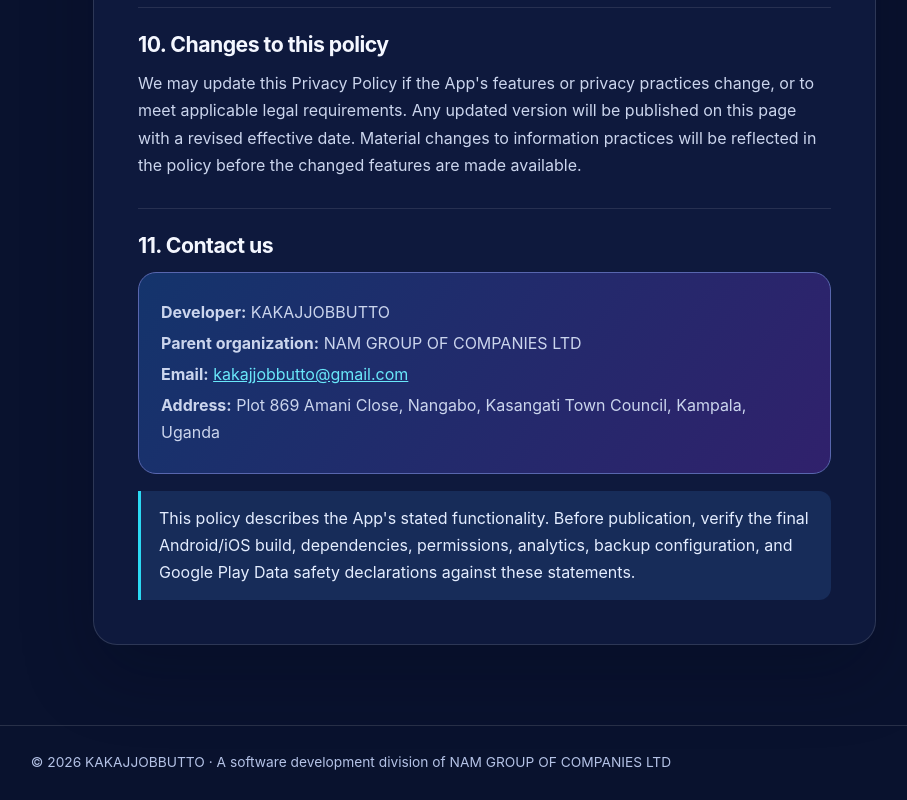
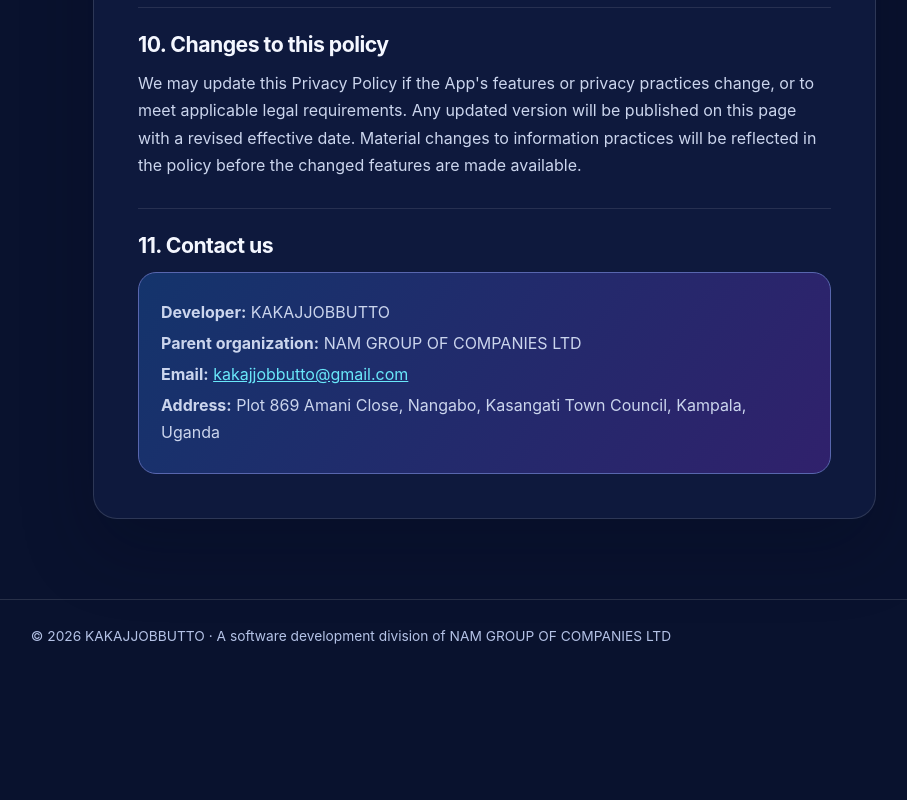
Before and after one commit to kakajjobbutto/maka, a plain HTML site: page kyenkanyi-game-privacy-policy.html in a window 1280 px wide. Shown: the part 2734-3534 px from the top of the page, without its empty margins (289-1196 px from the left). After the commit the page ends 3407 px from the top, so only its background shows below. Drawn offline with Linux system fonts and the light colour scheme.

Commit message:
Update kyenkanyi-game-privacy-policy.html

```diff
--- a/kyenkanyi-game-privacy-policy.html
+++ b/kyenkanyi-game-privacy-policy.html
@@ -24,6 +24,6 @@
 <section id="security"><h2>8. Data security</h2><p>Because Kyenkanyi does not transmit gameplay data to developer-operated servers, its design limits exposure of user information. Locally saved game progress remains subject to the security and backup settings of your device. No method of electronic storage can be guaranteed completely secure.</p></section>
 <section id="choices"><h2>9. Your choices and data deletion</h2><p>You can play without creating an account or providing personal information. You can remove locally saved progress by clearing the App's storage in your device settings or uninstalling the App, subject to any operating-system backup behavior. There is no Kyenkanyi cloud account to delete.</p><p>For questions about any email correspondence you have sent to us, contact the developer directly.</p></section>
 <section id="changes"><h2>10. Changes to this policy</h2><p>We may update this Privacy Policy if the App's features or privacy practices change, or to meet applicable legal requirements. Any updated version will be published on this page with a revised effective date. Material changes to information practices will be reflected in the policy before the changed features are made available.</p></section>
-<section id="contact"><h2>11. Contact us</h2><div class="contact"><p><strong>Developer:</strong> KAKAJJOBBUTTO</p><p><strong>Parent organization:</strong> NAM GROUP OF COMPANIES LTD</p><p><strong>Email:</strong> <a href="mailto:kakajjobbutto@gmail.com">kakajjobbutto@gmail.com</a></p><p><strong>Address:</strong> Plot 869 Amani Close, Nangabo, Kasangati Town Council, Kampala, Uganda</p></div><div class="note">This policy describes the App's stated functionality. Before publication, verify the final Android/iOS build, dependencies, permissions, analytics, backup configuration, and Google Play Data safety declarations against these statements.</div></section>
+<section id="contact"><h2>11. Contact us</h2><div class="contact"><p><strong>Developer:</strong> KAKAJJOBBUTTO</p><p><strong>Parent organization:</strong> NAM GROUP OF COMPANIES LTD</p><p><strong>Email:</strong> <a href="mailto:kakajjobbutto@gmail.com">kakajjobbutto@gmail.com</a></p><p><strong>Address:</strong> Plot 869 Amani Close, Nangabo, Kasangati Town Council, Kampala, Uganda</p></div></section>
 </article></div></main><footer>© 2026 KAKAJJOBBUTTO · A software development division of NAM GROUP OF COMPANIES LTD</footer>
 </body></html>
```
